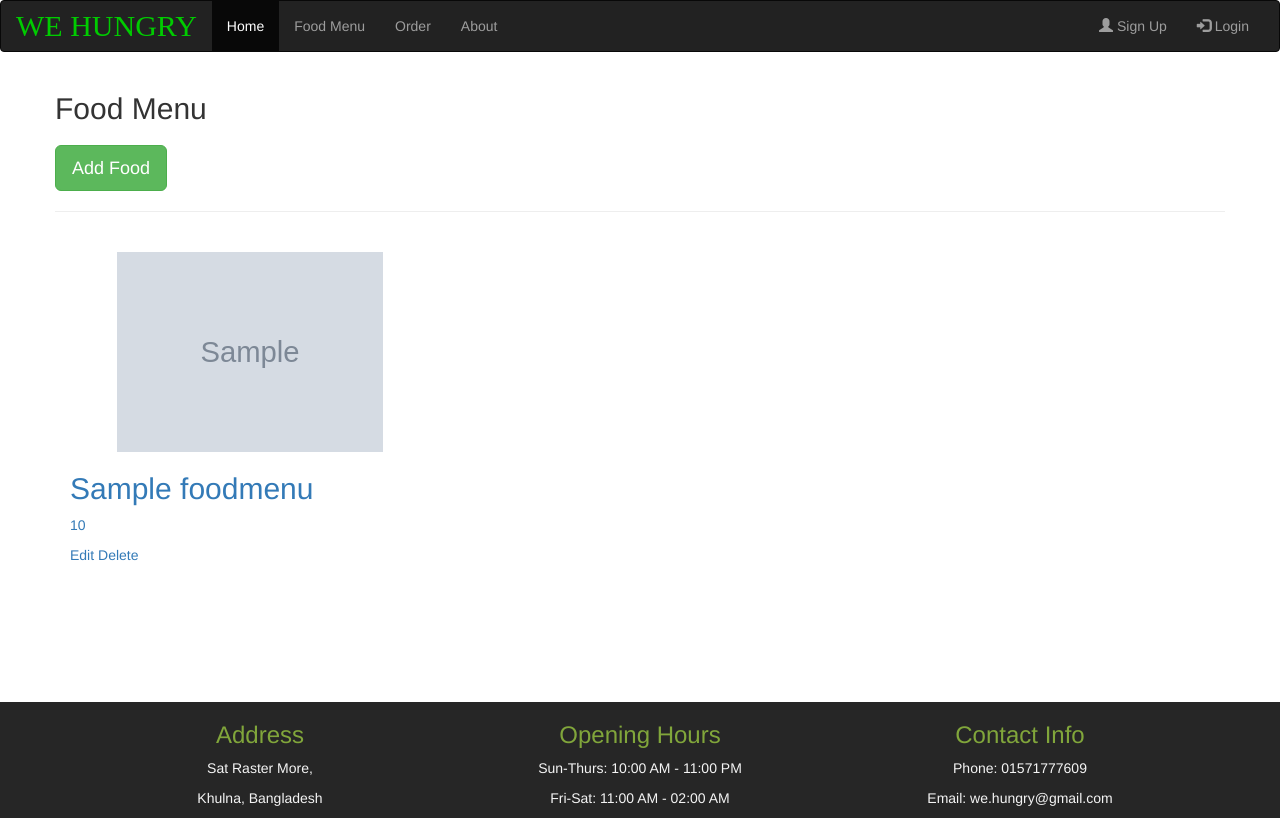
After one commit to golderswajan/RM, a PHP site: page /food-menu.php in a window 1280 px wide. The commit adds this page. Run offline with PHP 8.4, Linux system fonts and the light colour scheme; tables that the repository leaves empty or names only in its code hold one stand-in row (values such as "Sample post"); grey boxes marked "Sample" are stand-in pictures; some libraries are stand-ins or nearby versions.

Commit message:
add-food edit food food-menu complete

```diff
--- a/Login-page.php
+++ b/Login-page.php
@@ -36,7 +36,7 @@ if (isset($_POST['log'])) {
             box-shadow: 0 2px 4px 0 rgba(0, 0, 0, 0.16), 0 2px 10px 0 rgba(0, 0, 0, 0.12) !important;
         }
     </style>
-    <div class="container" style="background: #f1f1f1">
+    <div class="container" style="background: #f1f1f1 ">
         <div class="panel-body">
             <div class="col-md-6">
 
--- /dev/null
+++ b/food-menu.php
@@ -0,0 +1,115 @@
+<?php
+include "./layout/header.php";
+require_once "./src/database.php";
+
+
+
+
+if(isset($_POST['update']))
+{
+
+    $id=$_GET['id'];
+    $name=$_POST['name'];
+    $ing=$_POST['ing'];
+    $price=$_POST['price'];
+
+    $sql="UPDATE foodmenu SET name='$name',ingredients='$ing',price='$price' WHERE id='$id';";
+    db_update($sql);
+}
+
+if (isset($_POST['add'])) {
+
+    if ($_FILES['image']) {
+        $target_dir = "./images/";
+        $target_file = $target_dir.basename($_FILES['image']['name']);
+        if (move_uploaded_file($_FILES["image"]["tmp_name"], $target_file)) {
+            echo "done";
+        }
+
+    }
+    $image_up = $target_file ;
+
+    $name = $_POST['name'];
+    $ingredients = $_POST['ing'];
+    $price = $_POST['price'];
+    $query = "INSERT INTO foodmenu (id,name,foodimage,ingredients,price) VALUES('','$name','$image_up','$ingredients','$price');";
+    db_insert($query);
+}
+$query="select * from foodmenu";
+$foods=db_select($query);
+
+if(isset($_GET['delete-id']))
+{
+$id=$_GET['delete-id'];
+$sql="Delete from foodmenu WHERE id='$id'";
+db_delete($sql);
+}
+
+?>
+
+<script>
+    function deleteRow(id) {
+        window.alert("Do You Want To Delete This Update?");
+        window.open('./food-menu.php?delete-id=' + id +'_self');
+    }
+</script>
+
+<style media="screen">
+    .img-responsive {
+        width: auto;
+        height: 200px;
+    }
+
+    .tile {
+        height: 350px;
+        min-width:250px;
+        margin-top:20px;
+    }
+
+    .tile > a > div {
+        box-shadow: 0 0 5px 1px gray;
+        padding:2px;
+    }
+    .tile > a > div:hover {
+        box-shadow: 0 0 5px 3px gray;
+    }
+
+    .tile > a:hover{
+        text-decoration: none;
+    }
+
+    .tile img{
+        display: block;
+        margin: 0 auto;
+    }
+</style>
+
+
+
+<div class="row">
+    <h2>Food Menu </h2>
+    <h3><a href="add-food.php" class="btn btn-lg btn-success">Add Food</a></h3>
+    <hr>
+    <?php foreach ($foods as $food): ?>
+        <div class="col-lg-4 col-md-6 col-sm-6 clearfix tile">
+
+            <!--Faculty Member Start-->
+            <a href="./food-menu.php?id=<?php echo $food['id'] ?>">
+                <div>
+                    <div class="">
+                        <img src="<?= $food['foodimage'] ?>" class="img-responsive" alt="" style="text-align: center; " />
+                    </div>
+                    <h2><?= $food['name'] ?> </h2>
+                    <p><?= $food['price']?></p>
+                    <a role="button" href="edit-food.php?id=<?=$food['id']?>"> Edit</a>
+                    <a role="button" href="#" class="delete"
+                       onclick="deleteRow('<?= $food['id']?>')">
+                        Delete
+                    </a>
+                </div>
+            </a>
+
+        </div>
+    <?php endforeach; ?>
+</div>
+<?php include_once 'layout/footer.php'?>
--- a/index.php
+++ b/index.php
@@ -37,7 +37,7 @@
         <div class="collapse navbar-collapse" id="myNavbar">
             <ul class="nav navbar-nav">
                 <li class="active"><a href="index.php">Home</a></li>
-                <li><a href="#">Food Menu</a></li>
+                <li><a href="food-menu.php">Food Menu</a></li>
                 <li><a href="#">Order</a></li>
                 <li><a href="#">About</a></li>
             </ul>
--- a/layout/header.php
+++ b/layout/header.php
@@ -10,7 +10,7 @@
     <title></title>
     <meta charset="utf-8">
     <meta name="viewport" content="width=device-width, initial-scale=1">
-    <link rel="stylesheet" href="https://maxcdn.bootstrapcdn.com/bootstrap/3.3.7/css/bootstrap.min.css">
+    <link rel="stylesheet" href="./css/bootstrap.min.css">
     <script src="https://ajax.googleapis.com/ajax/libs/jquery/3.2.1/jquery.min.js"></script>
     <script src="https://maxcdn.bootstrapcdn.com/bootstrap/3.3.7/js/bootstrap.min.js"></script>
     <style>
--- a/src/database.php
+++ b/src/database.php
@@ -7,15 +7,14 @@ function db_insert($query){
 }
 
 function db_update($query){
-   insert($query);
+   db_insert($query);
 }
 
 function db_delete($query){
-    insert($query);
+    db_insert($query);
 }
 
 function db_select($query){
-    echo $query;
     $con = db_connect();
     $rows = $con->query($query);
     $data=[];
@@ -41,7 +40,7 @@ function db_connect(){
     if($con->connect_errno){
         die("coonection failed".$con->connect_error);
     }else {
-        echo "connected";
+
         return $con;
     }
 
```
Also changed, not shown: add-food.php (added, +77 -0 lines), edit-food.php (added, +75 -0 lines), user-page.php (+25 -8 lines).
